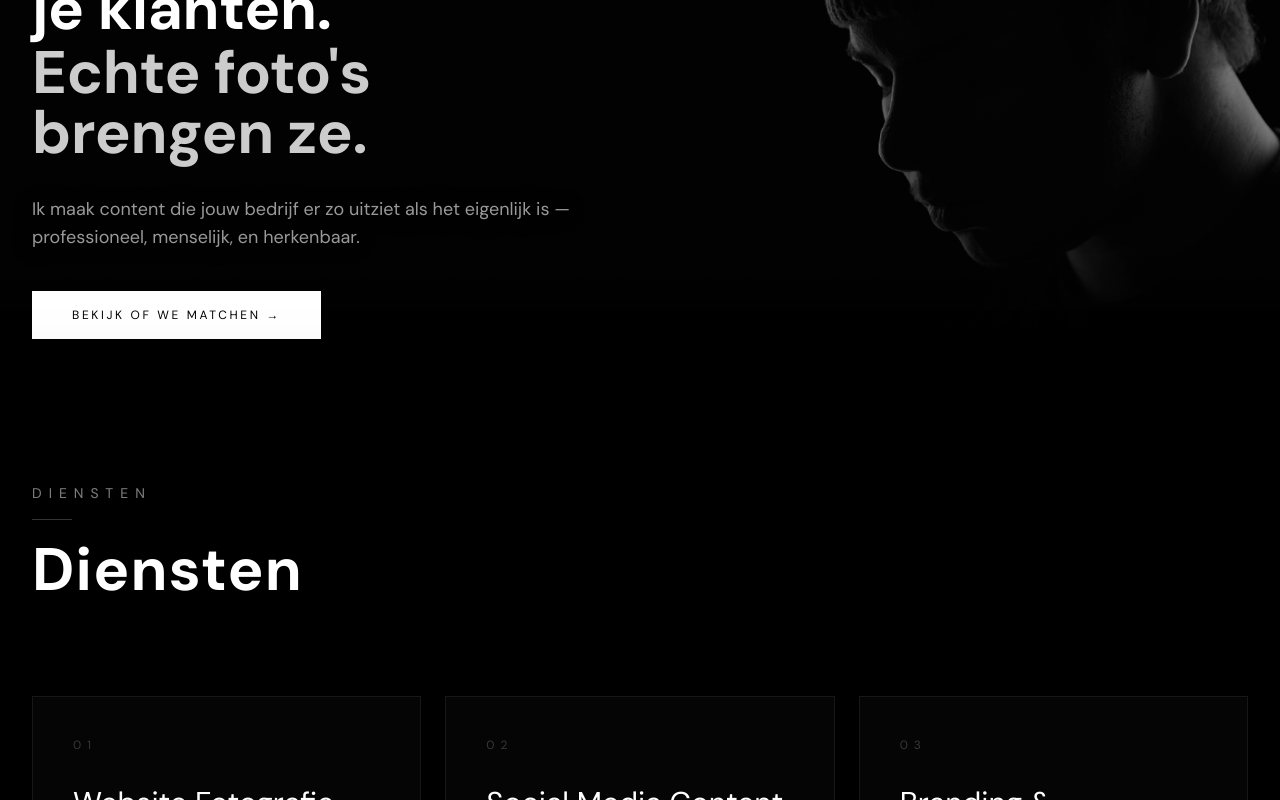
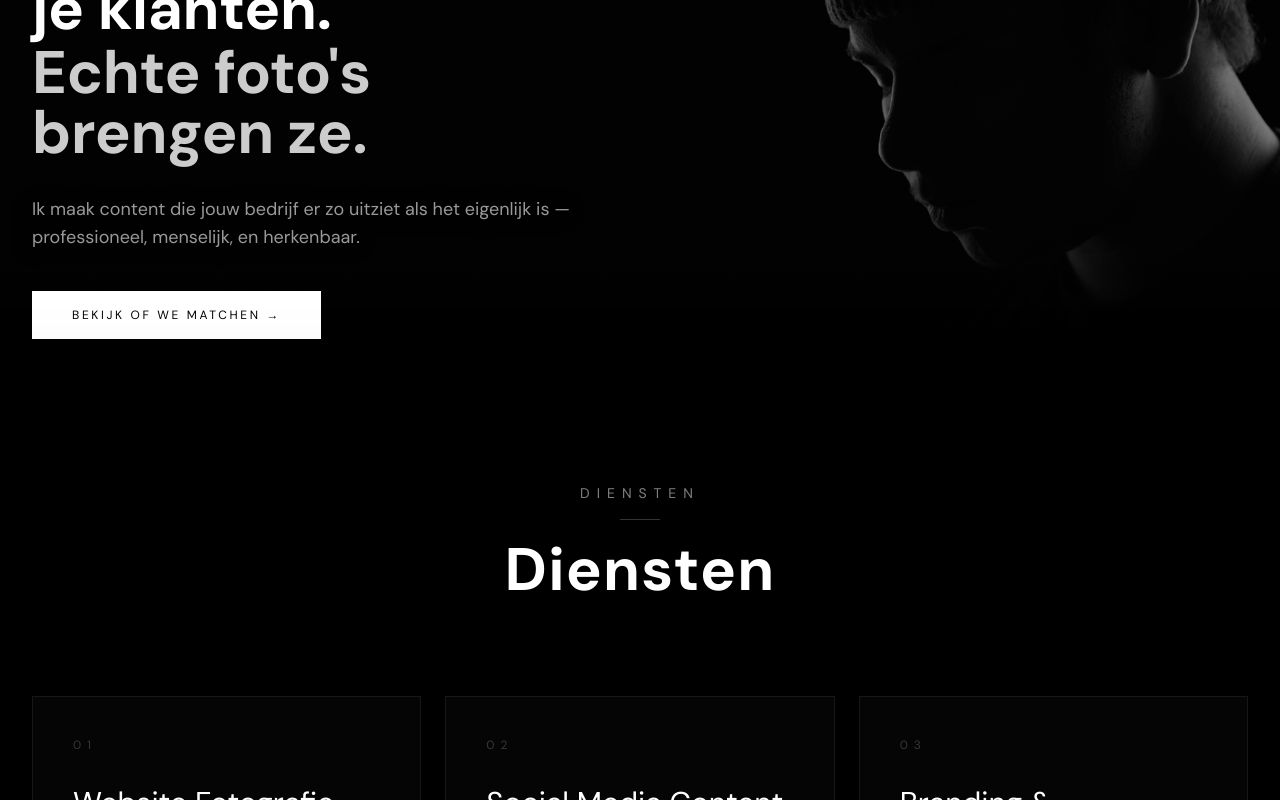
Before and after one commit to s150013Grigor/tigranwebsite, a Next.js app: page / in a window 1280 px wide. Shown: the part 381-1181 px from the top of the page. Built offline with nearby package versions, Linux system fonts and the light colour scheme.

Commit message:
diensten text

```diff
--- a/src/components/ServicesSection.tsx
+++ b/src/components/ServicesSection.tsx
@@ -56,7 +56,7 @@ export default function ServicesSection({
     <section id="diensten" className="pt-12 pb-24 md:pt-16 md:pb-32 3xl:pt-24 3xl:pb-44 4xl:pt-28 4xl:pb-56 bg-black relative overflow-hidden">
       <div className="max-w-7xl xl:max-w-[1400px] 2xl:max-w-[1600px] 3xl:max-w-[1800px] 4xl:max-w-[85%] 5xl:max-w-[80%] mx-auto px-4 sm:px-6 lg:px-8 2xl:px-12 4xl:px-16">
 
-        <div className="mb-20 md:mb-24 4xl:mb-32">
+        <div className="mb-20 md:mb-24 4xl:mb-32 text-center">
           <motion.p
             variants={fadeUp}
             initial="hidden"
@@ -72,7 +72,7 @@ export default function ServicesSection({
             whileInView={shouldReduceMotion ? {} : { scaleX: 1, opacity: 1 }}
             viewport={{ once: true, margin: '-80px' }}
             transition={{ duration: 0.8, delay: 0.08, ease: [0.25, 0.4, 0.25, 1] }}
-            className="block w-10 h-[1px] bg-white/20 mb-5 origin-left"
+            className="block w-10 h-[1px] bg-white/20 mb-5 mx-auto origin-center"
           />
           <motion.h2
             variants={fadeUp}
```
Also changed, not shown: 1 other file (tests, documents, lock files or other folders).
